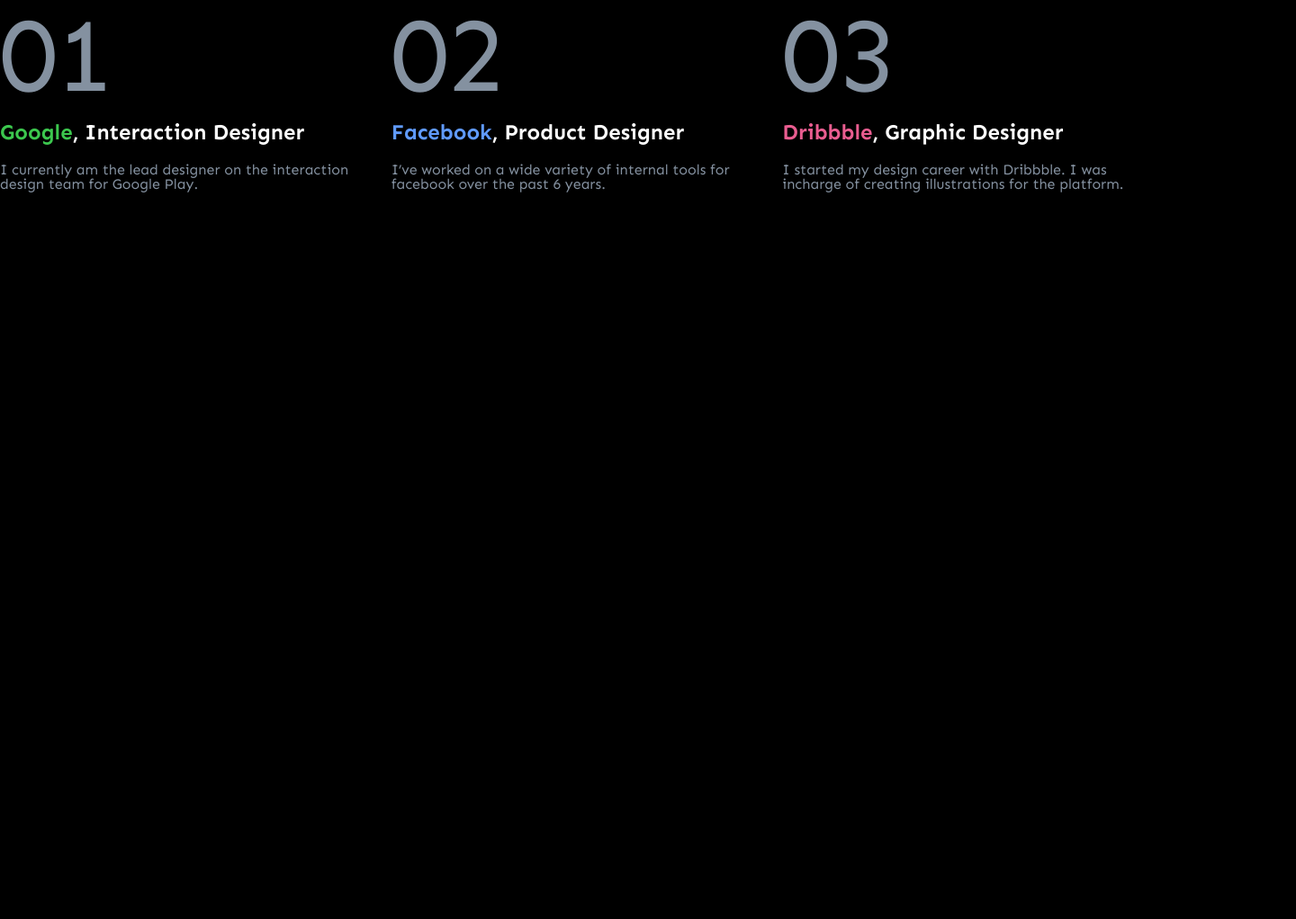
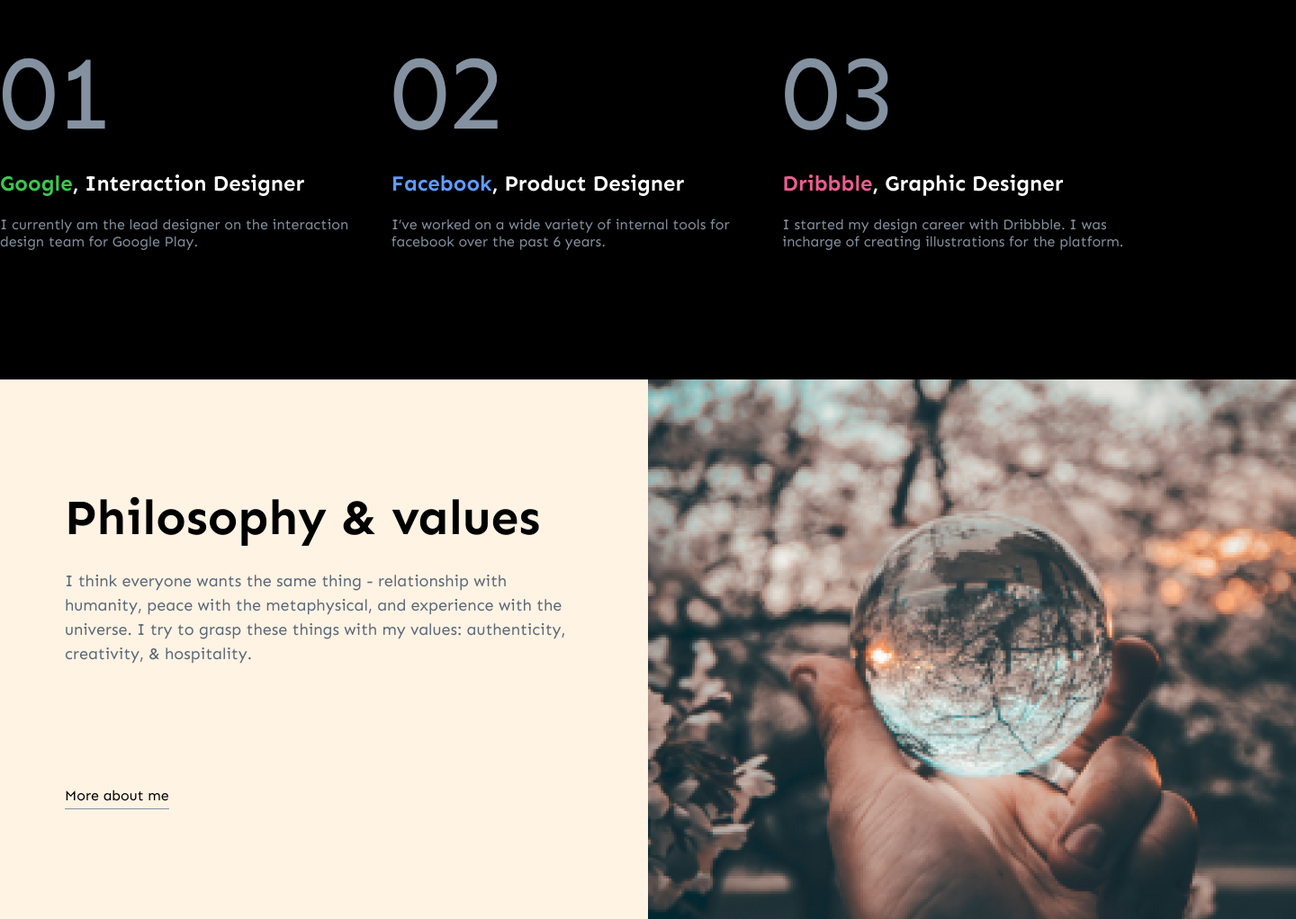
Before and after one commit to frontenderboy/Portfolio-Designer, a plain HTML site: page index.html in a window 1280 px wide. Shown: the part 1195-2217 px from the top of the page at 90% size, 1440 px wide, since content can reach past the window. Before the commit the page ends 1552 px from the top, so only its background shows below. Drawn offline with Linux system fonts and the light colour scheme.

Commit message:
feat: add philosophy section

```diff
--- a/index.html
+++ b/index.html
@@ -62,6 +62,20 @@
                 </div>
             </div>
         </section>
+
+        <section class="section-philosophy">
+            <div class="philosophy-wrapper">
+                <div class="section-info">
+                    <div class="info-text">
+                        <h2 class="philosophy-title">Philosophy & values</h2>
+                        <p class="philosophy-text">I think everyone wants the same thing - relationship with humanity, peace with the metaphysical, and experience with the universe. I try to grasp these things with my values: authenticity, creativity, & hospitality.</p>
+
+                        <a href="#" class="link-more" target="_blank">More about me</a>
+                    </div>
+                </div>
+                <img src="./img/philosophy-image.jpg" alt="philosophy image" class="section-image">
+            </div>
+        </section>
     </main>
 </body>
 </html>
--- a/sass/abstract/_constants.scss
+++ b/sass/abstract/_constants.scss
@@ -1,7 +1,7 @@
 $color-base: #000000;
 $color-hero-section: #181823;
 $color-gray: #8491A0;
-$color-light-gray: #DEECF9;
+// $color-light-gray: #DEECF9;
 $color-dark-light-gray: #C7E0F4;
 $color-dark-gray: #8b8b91;
 $color-white: #ffffff;
@@ -11,3 +11,4 @@ $color-green-accent: #3CC74E;
 $color-pink-accent: #E95D90;
 $color-peach-accent: #FFF3E4;
 $color-violet-accent: #FBE4FF;
+$color-light-gray: #5B6876;
--- a/sass/abstract/_mixins.scss
+++ b/sass/abstract/_mixins.scss
@@ -1,6 +1,5 @@
-@mixin font($size, $height: $size, $weight, $style: normal) {
+@mixin font($size, $weight, $style: normal) {
     font-size: $size;
-    line-height: $height;
     font-weight: $weight;
     font-style: $style;
 }
--- /dev/null
+++ b/sass/components/_philosophy.scss
@@ -0,0 +1,33 @@
+.philosophy-wrapper {
+    display: flex;
+}
+
+.section-info {
+    background: $color-peach-accent;
+    padding: 12rem 7.2rem 0;
+}
+
+.philosophy-title {
+    color: $color-base;
+    margin-bottom: 2.4rem;
+}
+
+.philosophy-text {
+    @include font($size: 1.8rem, $weight: 400);
+    width: 576px;
+    line-height: 27px;
+    color: $color-light-gray;
+    margin-bottom: 13.4rem;
+}
+
+.section-image {
+    width: 100%;
+}
+
+.link-more {
+    @include font($size: 1.6rem, $weight: 400);
+    color: $color-base;
+    text-decoration: none;
+    padding-bottom: 5px;
+    border-bottom: 1px solid $color-gray;
+}
--- a/sass/style.scss
+++ b/sass/style.scss
@@ -11,3 +11,4 @@
 // Components
 @import "components/header";
 @import "components/experience";
+@import "components/philosophy";
```
Also changed, not shown: img/philosophy-image.jpg (added), sass/style.css, 1 other file.
